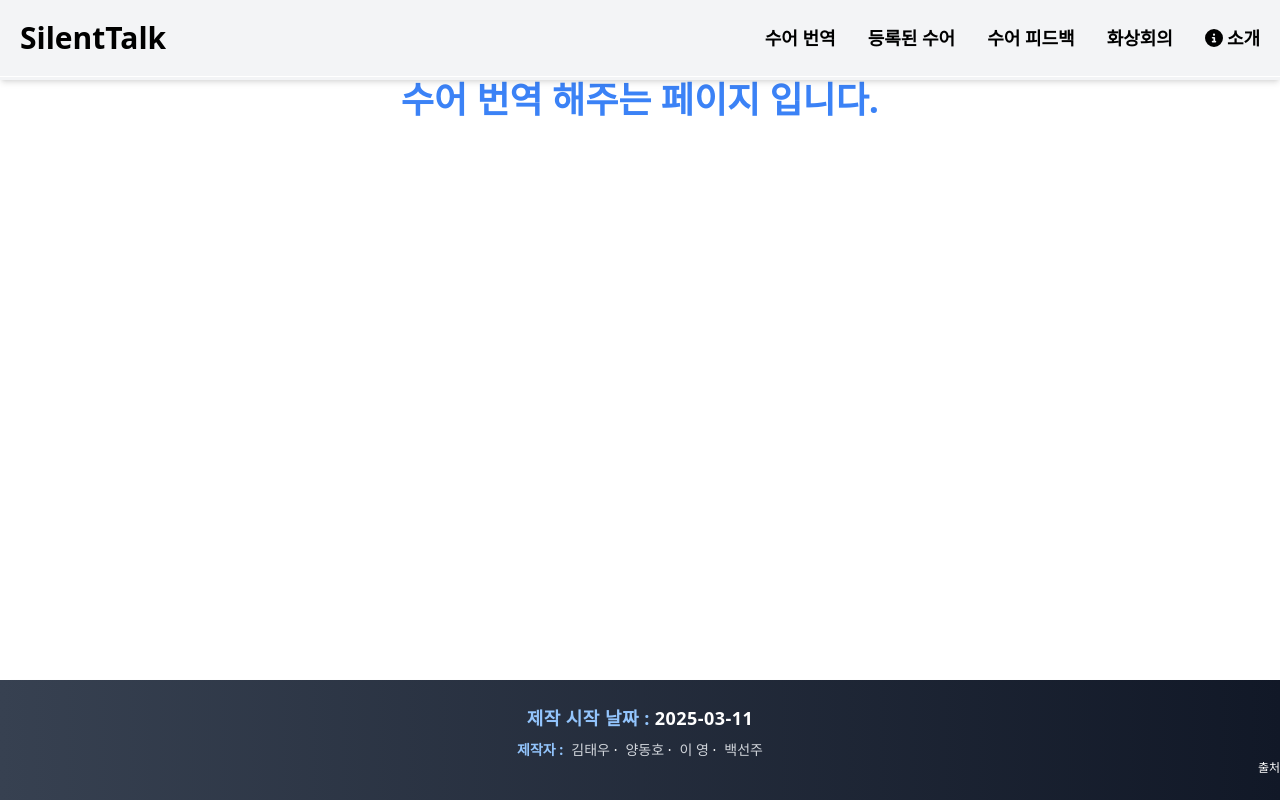
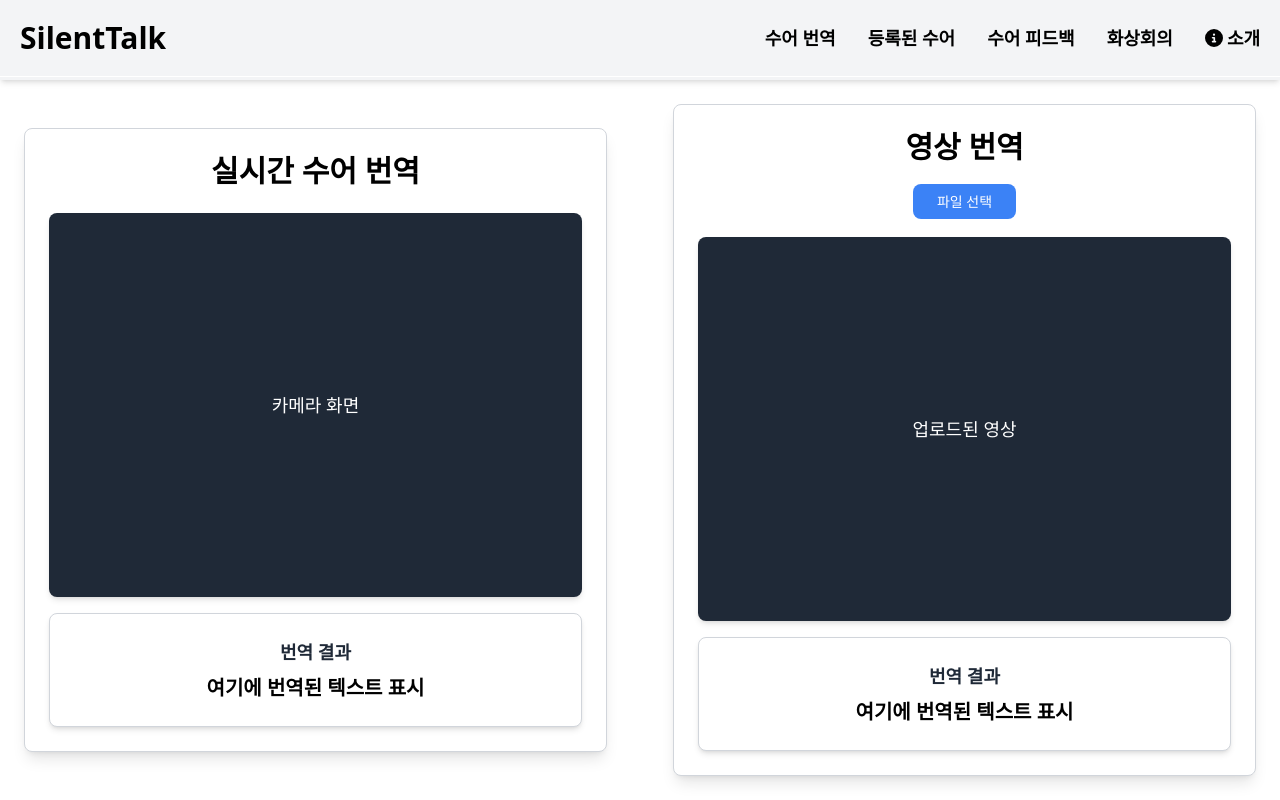
Before and after one commit to taewoo01/SilentTalk, a React (Create React App) app in the folder handtalk-app/: page /Render in a window 1280 px wide. Shown: the top 800 px of the page. Built offline with nearby package versions, Linux system fonts and the light colour scheme.

Commit message:
번역 페이지 틀 구현현

```diff
--- a/handtalk-app/src/App.js
+++ b/handtalk-app/src/App.js
@@ -46,8 +46,10 @@ function App() {
         <SplashScreen />
       ) : (
         <div className="min-h-screen flex flex-col">
-          <Nav />
-          <div className="flex-1">
+          <Nav /> {/* 네비게이션 컴포넌트 */}
+
+          {/* 콘텐츠 영역 */}
+          <div className="flex-1 overflow-auto">
             <Routes>
               <Route path="/" element={<Home />} />
               <Route path="/About" element={<About />} />
@@ -58,12 +60,12 @@ function App() {
               <Route path="/Meeting" element={<Meeting />} />
             </Routes>
           </div>
-          <Bottom />
+
+          <Bottom /> {/* 하단 바 컴포넌트 */}
         </div>
       )}
     </Router>
   );
 }
 
-
 export default App;
--- a/handtalk-app/src/pages/Render.js
+++ b/handtalk-app/src/pages/Render.js
@@ -1,13 +1,82 @@
-//수어 번역 페이지
-//소개 페이지
-import React from "react";
+import React, { useState } from "react";
 
 const Render = () => {
-    return (
-        <>
-            <div className="text-4xl font-bold text-blue-500 flex justify-center">수어 번역 해주는 페이지 입니다.</div>
-        </>
-    )
-}
+  const [videoUrl, setVideoUrl] = useState(null);
+
+  // 파일 선택 핸들러
+  const handleFileChange = (event) => {
+    const file = event.target.files[0];
+    if (file) {
+      const url = URL.createObjectURL(file);
+      setVideoUrl(url);
+    }
+  };
+
+  return (
+    <div className="flex flex-col lg:flex-row items-center justify-center space-y-8 lg:space-y-0 lg:space-x-8 p-6">
+      {/* 실시간 수어 번역 */}
+      <div className="w-full lg:w-1/2 bg-white p-6 rounded-lg shadow-lg border border-gray-300">
+        <h1 className="text-3xl font-bold text-black mb-6 text-center">
+          실시간 수어 번역
+        </h1>
+        <div className="w-full max-w-2xl h-96 bg-gray-800 flex items-center justify-center rounded-lg shadow-md mb-4">
+          <span className="text-white text-lg">카메라 화면</span>
+        </div>
+        <div className="w-full max-w-2xl p-6 bg-white rounded-lg shadow-md text-center border border-gray-300">
+          <p className="text-lg font-semibold text-gray-800">번역 결과</p>
+          <div className="text-xl font-bold text-black mt-2">
+            여기에 번역된 텍스트 표시
+          </div>
+        </div>
+      </div>
+
+      {/* 구분선 */}
+      <div className="border-l-2 h-full border-gray-300"></div>
+
+      {/* 영상 업로드하여 번역 */}
+      <div className="w-full lg:w-1/2 bg-white p-6 rounded-lg shadow-lg border border-gray-300">
+        <h1 className="text-3xl font-bold text-black mb-6 text-center">
+          영상 번역
+        </h1>
+        {/* 파일 업로드 */}
+        <div className="mb-6 text-center">
+          <label
+            htmlFor="file-upload"
+            className="cursor-pointer bg-blue-500 text-white py-2 px-6 rounded-lg text-sm hover:bg-blue-600 transition-all"
+          >
+            파일 선택
+          </label>
+          <input
+            id="file-upload"
+            type="file"
+            accept="video/*"
+            onChange={handleFileChange}
+            className="hidden"
+          />
+        </div>
+
+        {/* 영상 화면 */}
+        <div className="w-full max-w-2xl h-96 bg-gray-800 flex items-center justify-center rounded-lg shadow-md mb-4">
+          {videoUrl ? (
+            <video className="w-full h-full" controls>
+              <source src={videoUrl} type="video/mp4" />
+              Your browser does not support the video tag.
+            </video>
+          ) : (
+            <span className="text-white text-lg">업로드된 영상</span>
+          )}
+        </div>
+
+        {/* 번역 결과 */}
+        <div className="w-full max-w-2xl p-6 bg-white rounded-lg shadow-md text-center border border-gray-300">
+          <p className="text-lg font-semibold text-gray-800">번역 결과</p>
+          <div className="text-xl font-bold text-black mt-2">
+            여기에 번역된 텍스트 표시
+          </div>
+        </div>
+      </div>
+    </div>
+  );
+};
 
 export default Render;
```
